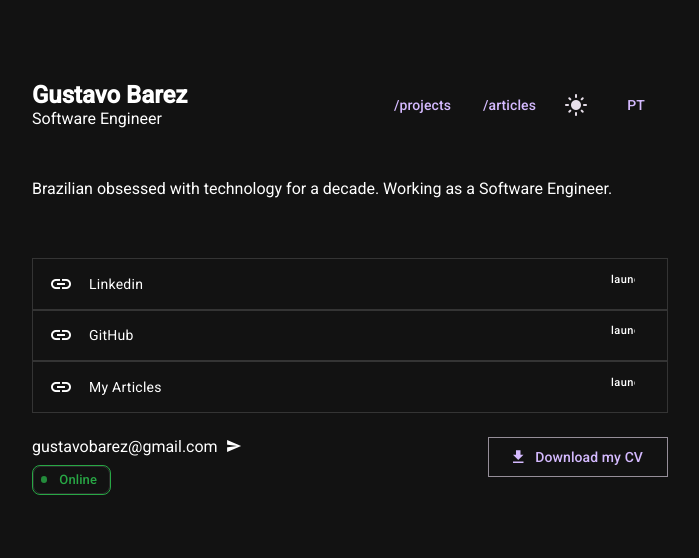
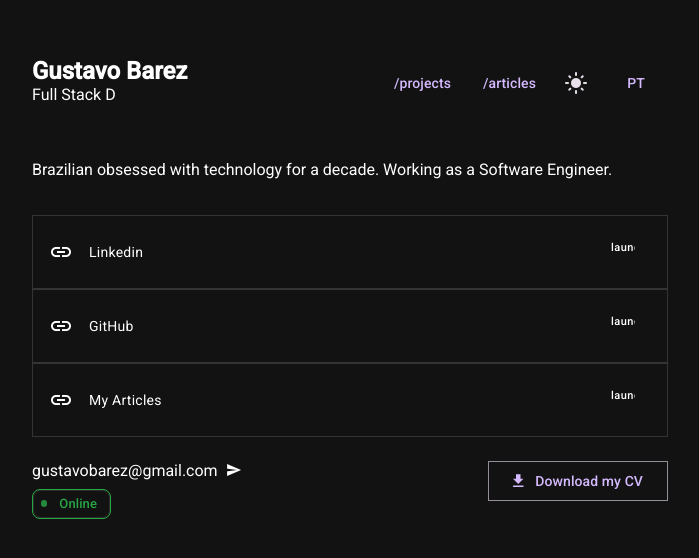
Before and after one commit to gustavobarez/links, an Angular app: page / in a window 1280 px wide. Shown: the part 110-668 px from the top of the page, without its empty margins (290-989 px from the left). Built offline with nearby package versions, Linux system fonts and the light colour scheme.

Commit message:
feat: add typing to role text,  larger container to links and some QoL

```diff
--- a/src/app/pages/home/home.html
+++ b/src/app/pages/home/home.html
@@ -2,7 +2,7 @@
   <header class="links-header">
     <div class="identity">
       <h1>{{ content.name }}</h1>
-      <p>{{ content.title }}</p>
+      <p class="typing-text">{{ currentTitle }}</p>
     </div>
     <div class="controls">
       <button mat-button routerLink="/projects">/projects</button>
@@ -17,9 +17,7 @@
       </button>
     </div>
   </header>
-
   <p class="bio">{{ content.bio }}</p>
-
   <mat-list class="links-list">
     <mat-list-item>
       <a
@@ -33,7 +31,6 @@
       </a>
       <mat-icon matListItemMeta>launch</mat-icon>
     </mat-list-item>
-
     <mat-list-item>
       <a matListItemLine href="https://github.com/gustavobarez" target="_blank">
         <mat-icon matListItemIcon>link</mat-icon>
@@ -42,7 +39,6 @@
       </a>
       <mat-icon matListItemMeta>launch</mat-icon>
     </mat-list-item>
-
     <mat-list-item>
       <a matListItemLine href="https://dev.to/gustavobarez" target="_blank">
         <mat-icon matListItemIcon>link</mat-icon>
@@ -52,7 +48,6 @@
       <mat-icon matListItemMeta>launch</mat-icon>
     </mat-list-item>
   </mat-list>
-
   <footer class="contact-footer">
     <div class="contact-info">
       <a class="email" href="mailto:gustavobarez@gmail.com">
@@ -63,7 +58,6 @@
         <mat-chip class="online-chip" disabled>Online</mat-chip>
       </mat-chip-set>
     </div>
-
     <a
       mat-stroked-button
       class="cv-button"
--- a/src/app/pages/home/home.scss
+++ b/src/app/pages/home/home.scss
@@ -5,14 +5,12 @@
   width: 100%;
   min-height: 100vh;
 }
-
 .home-container {
   width: 100%;
   max-width: 700px;
   padding: 2rem;
   box-sizing: border-box;
 }
-
 .links-header {
   display: flex;
   justify-content: space-between;
@@ -20,7 +18,6 @@
   width: 100%;
   margin-bottom: 3rem;
 }
-
 .identity {
   h1,
   p {
@@ -31,52 +28,49 @@
   }
   p {
     color: var(--mat-sys-color-on-surface-variant);
+    min-height: 1.5rem;
   }
 }
-
 .controls {
   display: flex;
   align-items: center;
   gap: 0.5rem;
 }
-
 .bio {
   font-size: 1rem;
   line-height: 1.6;
-  margin-bottom: 3rem;
+  margin-bottom: 1.5rem;
   color: var(--mat-sys-color-on-surface-variant);
 }
-
 .links-list {
   width: 100%;
-
   ::ng-deep .mat-mdc-list-item {
     border: 1px solid #6666;
     height: auto;
-    padding: 0.8rem 1rem !important;
+    padding: 1.5rem 1rem !important;
     transition: background-color 0.3s ease-in-out;
-
-    &:hover {
-      background-color: rgba(var(--mat-sys-color-on-surface-rgb)), 0.06;
-
-      .hover-text {
-        opacity: 1;
-        transform: translateX(0);
-      }
+    cursor: pointer;
+  }
+  ::ng-deep .mat-mdc-list-item:hover {
+    background-color: rgb(255, 8, 8) !important;
+    @media (prefers-color-scheme: dark) {
+      background-color: rgba(255, 255, 255, 0.05) !important;
     }
   }
-
+  ::ng-deep .mat-mdc-list-item:hover .hover-text {
+    opacity: 1;
+    transform: translateX(0);
+  }
   a {
     display: flex;
     align-items: center;
     text-decoration: none;
     color: var(--mat-sys-color-on-surface);
     width: 100%;
-    gap: 0; /* Remove qualquer gap entre elementos */
+    gap: 0;
   }
-
   .hover-text {
-    color: var(--mat-sys-color-primary);
+    color: #888;
     font-weight: 500;
     opacity: 0;
     white-space: nowrap;
@@ -84,16 +78,13 @@
     transform: translateX(-20px);
     transition: all 0.3s ease;
   }
-
   span {
     margin-left: 1rem;
   }
-
   .mat-mdc-list-item-meta {
     color: var(--mat-sys-color-on-surface-variant);
   }
 }
-
 .contact-footer {
   display: flex;
   justify-content: space-between;
@@ -103,32 +94,27 @@
   padding-top: 8px;
   border-top: 1px solid var(--mat-sys-color-outline-variant);
 }
-
 .contact-info {
   display: flex;
   flex-direction: column;
   align-items: flex-start;
   gap: 5px;
 }
-
 .email {
   display: inline-flex;
   align-items: center;
   gap: 0.5rem;
   text-decoration: none;
   color: var(--mat-sys-color-on-surface-variant);
-
   &:hover {
     color: var(--mat-sys-color-on-surface);
   }
-
   .mat-icon {
     font-size: 1rem;
     height: 1rem;
     width: 1rem;
   }
 }
-
 ::ng-deep .online-chip.mat-mdc-chip[disabled] {
   border: 1px solid #28a745 !important;
   background-color: transparent !important;
@@ -136,13 +122,11 @@
   height: 28px !important;
   padding-right: 0 !important;
   padding-left: 8px !important;
-
   .mdc-evolution-chip__text-label {
     color: #28a745 !important;
     font-size: 13px;
     line-height: 28px;
   }
-
   &::before {
     content: "";
     display: inline-block;
@@ -154,7 +138,6 @@
     animation: pulse 1.5s infinite;
   }
 }
-
 @keyframes pulse {
   0% {
     opacity: 1;
@@ -166,7 +149,6 @@
     opacity: 1;
   }
 }
-
 ::ng-deep a.cv-button {
   border-radius: 0;
   --mat-stroked-button-label-text-color: var(--mat-sys-color-on-surface);
@@ -175,8 +157,16 @@
   );
   --mat-stroked-button-outline-color: var(--mat-sys-color-outline-variant);
   padding-left: 12px !important;
-
   .mat-icon {
     margin-left: 0.5rem;
   }
 }
+.typing-text {
+  border-right: 2px solid var(--mat-sys-color-on-surface-variant);
+  animation: blink 1s infinite;
+}
+@keyframes blink {
+  50% {
+    border-color: transparent;
+  }
+}
--- a/src/app/pages/home/home.ts
+++ b/src/app/pages/home/home.ts
@@ -1,5 +1,5 @@
 import { CommonModule } from '@angular/common';
-import { Component, OnInit } from '@angular/core';
+import { Component, OnInit, OnDestroy } from '@angular/core';
 import { MatButtonModule } from '@angular/material/button';
 import { MatChipsModule } from '@angular/material/chips';
 import { MatIconModule } from '@angular/material/icon';
@@ -21,11 +21,16 @@ import { Theme } from '../../services/theme';
   templateUrl: './home.html',
   styleUrl: './home.scss',
 })
-export class Home implements OnInit {
+export class Home implements OnInit, OnDestroy {
   textData: any = {
     pt: {
       name: 'Gustavo Barez',
-      title: 'Engenheiro de Software',
+      titles: [
+        'Engenheiro de Software',
+        'Desenvolvedor Full Stack',
+        'Desenvolvedor Frontend',
+        'Desenvolvedor Backend',
+      ],
       bio: 'Brasileiro obcecado por tecnologia há uma década. Trabalhando como Engenheiro de Software.',
       linkedinDetails: 'veja minha carreira',
       githubDetails: 'acompanhe meus projetos',
@@ -34,7 +39,12 @@ export class Home implements OnInit {
     },
     en: {
       name: 'Gustavo Barez',
-      title: 'Software Engineer',
+      titles: [
+        'Software Engineer',
+        'Full Stack Developer',
+        'Frontend Developer',
+        'Backend Developer',
+      ],
       bio: 'Brazilian obsessed with technology for a decade. Working as a Software Engineer.',
       linkedinDetails: 'see my career',
       githubDetails: 'follow my projects',
@@ -42,9 +52,13 @@ export class Home implements OnInit {
       cvButton: 'Download my CV',
     },
   };
-
   currentLang: 'pt' | 'en' = 'en';
   content = this.textData.en;
+  currentTitle: string = '';
+  currentTitleIndex: number = 0;
+  currentCharIndex: number = 0;
+  isTyping: boolean = true;
+  typingInterval: any;
 
   constructor(public theme: Theme) {}
 
@@ -54,6 +68,39 @@ export class Home implements OnInit {
       this.currentLang = savedLang;
       this.content = this.textData[this.currentLang];
     }
+    this.startTypingAnimation();
+  }
+
+  ngOnDestroy(): void {
+    if (this.typingInterval) {
+      clearInterval(this.typingInterval);
+    }
+  }
+
+  startTypingAnimation(): void {
+    this.typingInterval = setInterval(() => {
+      if (this.isTyping) {
+        if (
+          this.currentCharIndex <
+          this.content.titles[this.currentTitleIndex].length
+        ) {
+          this.currentTitle +=
+            this.content.titles[this.currentTitleIndex][this.currentCharIndex];
+          this.currentCharIndex++;
+        } else {
+          this.isTyping = false;
+          setTimeout(() => {
+            if (!this.isTyping) {
+              this.isTyping = true;
+              this.currentTitle = '';
+              this.currentCharIndex = 0;
+              this.currentTitleIndex =
+                (this.currentTitleIndex + 1) % this.content.titles.length;
+            }
+          }, 2000);
+        }
+      }
+    }, 100);
   }
 
   toggleTheme(): void {
@@ -64,5 +111,8 @@ export class Home implements OnInit {
     this.currentLang = this.currentLang === 'en' ? 'pt' : 'en';
     this.content = this.textData[this.currentLang];
     localStorage.setItem('language', this.currentLang);
+    this.currentTitle = '';
+    this.currentCharIndex = 0;
+    this.isTyping = true;
   }
 }
```
